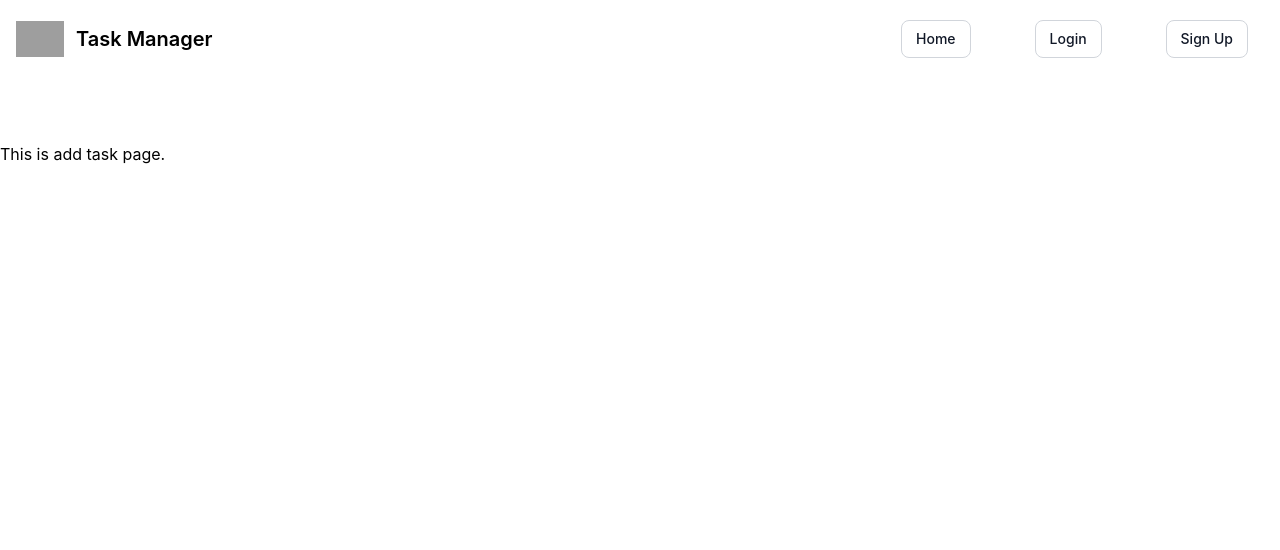
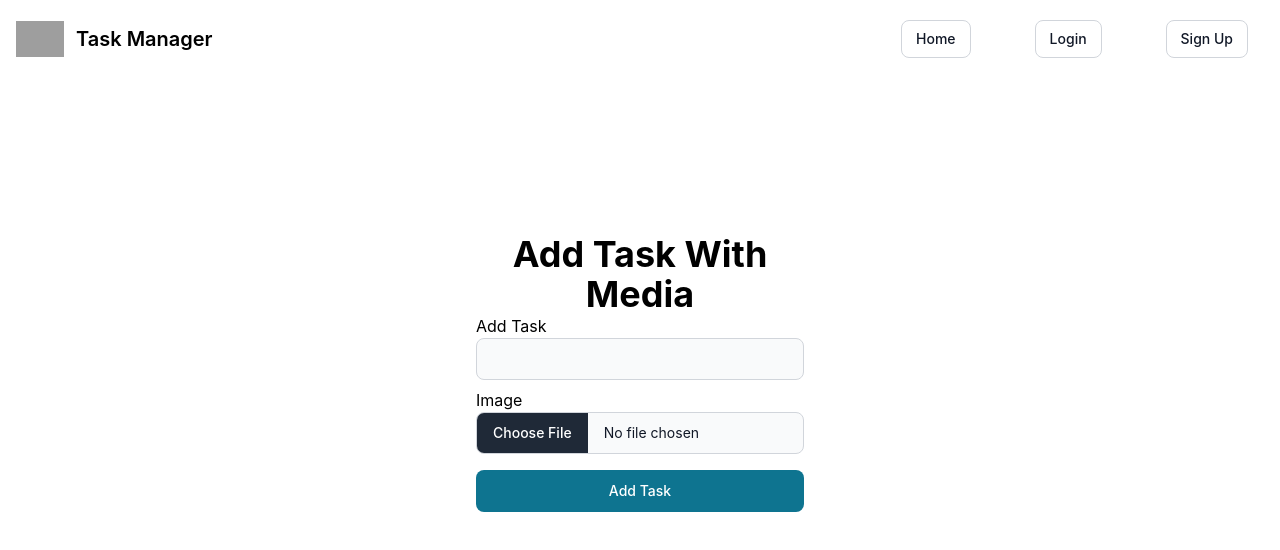
Before and after one commit to mamun-prodhan/task-manager, a React (Create React App) app: page /addtask in a window 1280 px wide. Shown: the top 550 px of the page. Built offline with nearby package versions, Linux system fonts and the light colour scheme; no server answers; grey boxes are pictures that could not be loaded.

Commit message:
file upload added

```diff
--- a/package.json
+++ b/package.json
@@ -11,6 +11,7 @@
     "flowbite-react": "^0.3.7",
     "react": "^18.2.0",
     "react-dom": "^18.2.0",
+    "react-hook-form": "^7.41.2",
     "react-hot-toast": "^2.4.0",
     "react-icons": "^4.7.1",
     "react-modal": "^3.16.1",
--- a/src/Pages/AddTask/AddTask.js
+++ b/src/Pages/AddTask/AddTask.js
@@ -1,9 +1,81 @@
-import React from 'react';
+import { Button, FileInput, Label, TextInput } from 'flowbite-react';
+import React, { useContext } from 'react';
+import { useForm } from 'react-hook-form';
+import { toast } from 'react-hot-toast';
+import { AuthContext } from '../../contexts/AuthProvider/AuthProvider';
 
 const AddTask = () => {
+
+    const { register, handleSubmit, reset, formState: { errors } } = useForm();
+    const { user } = useContext(AuthContext);
+    const imageHostKey = process.env.REACT_APP_imgbb_key;
+    const handleAddTask = data => {
+        const image = data.image[0];
+        const formData = new FormData();
+        formData.append('image', image);
+        const url = `https://api.imgbb.com/1/upload?expiration=600&key=${imageHostKey}`
+        fetch(url, {
+            method: 'POST',
+            body: formData
+        })
+            .then(res => res.json())
+            .then(imgData => {
+                if (imgData.success) {
+                    console.log(imgData.data.url);
+                    const singleTask = {
+                        insertDate: new Date(),
+                        task: data.task,
+                        image: imgData.data.url,
+                        email: user?.email
+                    }
+
+                    fetch('https://task-manager-server-weld.vercel.app/tasks', {
+                        method: 'POST',
+                        headers: {
+                            'content-type': 'application/json'
+                        },
+                        body: JSON.stringify(singleTask)
+                    })
+                        .then(res => res.json())
+                        .then(data => {
+                            if (data.acknowledged) {
+                                toast.success("Task Added");
+                                reset();
+                            }
+                        })
+                        .catch(err => console.error(err))
+                }
+            })
+    }
+
+
     return (
-        <div>
-            This is add task page.
+        <div className='w-96 p-7 mx-auto'>
+            <h2 className='text-4xl font-bold text-center mt-16'>Add Task With Media</h2>
+            <form onSubmit={handleSubmit(handleAddTask)}>
+                <div className="form-control w-full">
+                    <label className="label"><span className="label-text">Add Task</span></label>
+                    <TextInput type='text'
+                        {...register("task", {
+                            required: "Task is Required"
+                        })}
+                        className="" />
+                    {errors.task && <p className='text-red-600'>{errors.task?.message}</p>}
+                </div>
+
+                <div className="form-control w-full  mt-2">
+                    <label className="label"><span className="label-text">Image</span></label>
+                    <FileInput type='file'
+                        {...register("image", {
+                            required: "Image is Required"
+                        })}
+                        className="" />
+                    {errors.image && <p className='text-red-600'>{errors.image?.message}</p>}
+                </div>
+                <Button className='w-full my-4' type="submit">
+                    Add Task
+                </Button>
+            </form>
         </div>
     );
 };
--- a/src/Pages/CompletedTask/CompletedTask.js
+++ b/src/Pages/CompletedTask/CompletedTask.js
@@ -10,7 +10,7 @@ const CompletedTask = () => {
 
 
     useEffect(() => {
-        fetch(`http://localhost:5000/completedTasks?email=${user?.email}`)
+        fetch(`https://task-manager-server-weld.vercel.app/completedTasks?email=${user?.email}`)
             .then(res => res.json())
             .then(data => {
                 setCompletedTasks(data)
@@ -21,7 +21,7 @@ const CompletedTask = () => {
     const handleDelete = (id) => {
         const proceed = window.confirm("Want to Delete Completed task?");
         if (proceed) {
-            fetch(`http://localhost:5000/completedTasks/${id}`, {
+            fetch(`https://task-manager-server-weld.vercel.app/completedTasks/${id}`, {
                 method: "DELETE"
             })
                 .then(res => res.json())
@@ -43,7 +43,7 @@ const CompletedTask = () => {
                 email: singleTask.email,
                 task: singleTask.task
             }
-            fetch('http://localhost:5000/tasks', {
+            fetch('https://task-manager-server-weld.vercel.app/tasks', {
                 method: 'POST',
                 headers: {
                     'content-type': 'application/json'
@@ -61,7 +61,7 @@ const CompletedTask = () => {
         }
 
         if (proceed) {
-            fetch(`http://localhost:5000/completedTasks/${singleTask._id}`, {
+            fetch(`https://task-manager-server-weld.vercel.app/completedTasks/${singleTask._id}`, {
                 method: "DELETE"
             })
                 .then(res => res.json())
--- a/src/Pages/Home/Home/Home.js
+++ b/src/Pages/Home/Home/Home.js
@@ -22,7 +22,7 @@ const Home = () => {
             task: task
         }
 
-        fetch('http://localhost:5000/tasks', {
+        fetch('https://task-manager-server-weld.vercel.app/tasks', {
             method: 'POST',
             headers: {
                 'content-type': 'application/json'
--- a/src/Pages/MyTask/MyTask.js
+++ b/src/Pages/MyTask/MyTask.js
@@ -11,7 +11,7 @@ const MyTask = () => {
 
 
     useEffect(() => {
-        fetch(`http://localhost:5000/tasks?email=${user?.email}`)
+        fetch(`https://task-manager-server-weld.vercel.app/tasks?email=${user?.email}`)
             .then(res => res.json())
             .then(data => {
                 setTasks(data)
@@ -22,7 +22,7 @@ const MyTask = () => {
     const handleDelete = (id) => {
         const proceed = window.confirm("Want to Delete task?");
         if (proceed) {
-            fetch(`http://localhost:5000/tasks/${id}`, {
+            fetch(`https://task-manager-server-weld.vercel.app/tasks/${id}`, {
                 method: "DELETE"
             })
                 .then(res => res.json())
@@ -44,7 +44,7 @@ const MyTask = () => {
                 email: singleTask.email,
                 task: singleTask.task
             }
-            fetch('http://localhost:5000/completedTasks',{
+            fetch('https://task-manager-server-weld.vercel.app/completedTasks',{
                 method: 'POST',
                 headers: {
                     'content-type': 'application/json'
@@ -62,7 +62,7 @@ const MyTask = () => {
         }
 
         if (proceed) {
-            fetch(`http://localhost:5000/tasks/${singleTask._id}`, {
+            fetch(`https://task-manager-server-weld.vercel.app/tasks/${singleTask._id}`, {
                 method: "DELETE"
             })
                 .then(res => res.json())
--- a/src/Pages/UpdateModal/UpdateModal.js
+++ b/src/Pages/UpdateModal/UpdateModal.js
@@ -45,7 +45,7 @@ const UpdateModal = ({ singleTask, isReload, setIsReload }) => {
     // const email = form.email.value;
     // const review = form.review.value;
 
-    fetch(`http://localhost:5000/tasks/${_id}`, {
+    fetch(`https://task-manager-server-weld.vercel.app/tasks/${_id}`, {
       method: "PUT",
       headers: {
         "Content-Type": "application/json",
```
Also changed, not shown: firebase.json (added), 2 other files (tests, documents, lock files or other folders).
